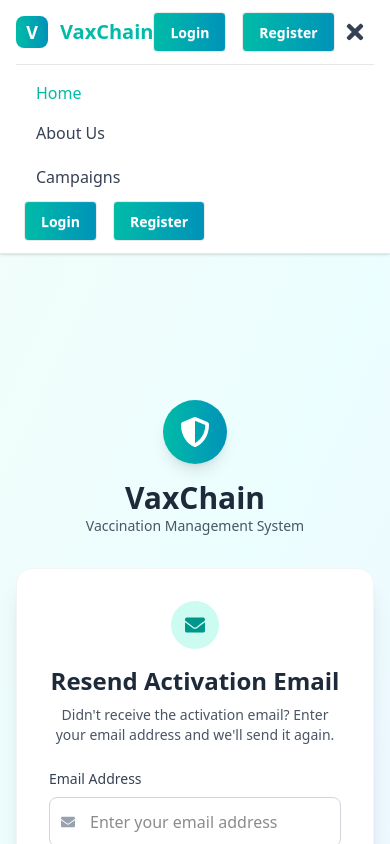
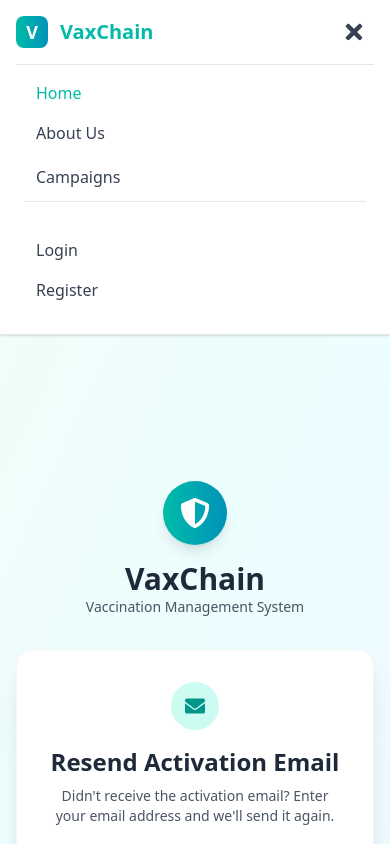
Before and after one commit to Sabbir-Aahmed/vaxchain-client, a React (Vite) app: page /resend-activation in a window 390 px wide. Both pictures are taken after a click on the button "Open main menu". Shown: the top 844 px of the page. Built offline with nearby package versions, Linux system fonts and the light colour scheme.

Commit message:
nav polish done

```diff
--- a/src/Components/Layouts/NavBar.jsx
+++ b/src/Components/Layouts/NavBar.jsx
@@ -1,4 +1,3 @@
-
 import { useState } from "react"
 import { FaUser, FaChevronDown, FaTh, FaSignOutAlt, FaBars, FaTimes } from "react-icons/fa"
 import { MdDashboardCustomize } from "react-icons/md"
@@ -56,9 +55,10 @@ const Navbar = () => {
             </div>
           </div>
 
-          {/* Desktop Profile Dropdown */}
+          {/* Desktop Profile & Auth Section */}
+          <div className="hidden md:flex items-center">
             {user ? (
-          <div className="hidden md:block relative">
+              <div className="relative">
                 <button
                   onClick={toggleProfile}
                   className="flex items-center px-3 py-2 rounded-md text-sm font-medium text-gray-700 hover:text-teal-400 hover:bg-gray-50 transition-colors duration-200"
@@ -67,7 +67,6 @@ const Navbar = () => {
                   Profile
                   <FaChevronDown className="h-4 w-4 ml-1" />
                 </button>
-
 
                 {/* Profile Dropdown Menu */}
                 {isProfileOpen && (
@@ -103,12 +102,19 @@ const Navbar = () => {
               </div>
             ) : (
               <div className="flex gap-4">
-                <Link to={'login'}> <button className="btn text-white bg-gradient-to-r from-teal-500 to-cyan-600 hover:bg-gradient-to-l from-teal-500 to-cyan-600">Login</button></Link>
-                <Link to={'register'}> <button className="btn text-white bg-gradient-to-r from-teal-500 to-cyan-600 hover:bg-gradient-to-l from-teal-500 to-cyan-600">Register</button></Link>
+                <Link to={'login'}>
+                  <button className="btn text-white bg-gradient-to-r from-teal-500 to-cyan-600 hover:bg-gradient-to-l from-teal-500 to-cyan-600">
+                    Login
+                  </button>
+                </Link>
+                <Link to={'register'}>
+                  <button className="btn text-white bg-gradient-to-r from-teal-500 to-cyan-600 hover:bg-gradient-to-l from-teal-500 to-cyan-600">
+                    Register
+                  </button>
+                </Link>
               </div>
-          )
-        }
-
+            )}
+          </div>
 
           {/* Mobile menu button - Toggler */}
           <div className="md:hidden">
@@ -143,21 +149,18 @@ const Navbar = () => {
                 </li>
                 <Link to={'/campaigns'}>
                   <li
-                  className="text-gray-700 hover:text-cyan-400 hover:bg-gray-50 block px-3 py-2 rounded-md text-base font-medium transition-colors duration-200"
+                    className="text-gray-700 hover:text-teal-400 hover:bg-gray-50 block px-3 py-2 rounded-md text-base font-medium transition-colors duration-200"
                     onClick={() => setIsMobileMenuOpen(false)}
                   >
                     Campaigns
                   </li>
                 </Link>
-
               </ul>
 
               {/* Mobile Profile Options */}
-              { user ? (
+              {user ? (
                 <div className="border-t border-gray-200 pt-4 pb-3">
-
                   <div className="mt-3 space-y-1">
-
                     <a
                       href="/profile"
                       className="flex items-center px-3 py-2 rounded-md text-base font-medium text-gray-700 hover:text-teal-500 hover:bg-gray-50 transition-colors duration-200"
@@ -186,12 +189,27 @@ const Navbar = () => {
                   </div>
                 </div>
               ) : (
-                <div className="flex gap-4">
-                  <Link to={'login'}> <button className="btn text-white bg-gradient-to-r from-teal-500 to-cyan-600 hover:bg-gradient-to-l from-teal-500 to-cyan-600">Login</button></Link>
-                  <Link to={'register'}> <button className="btn text-white bg-gradient-to-r from-teal-500 to-cyan-600 hover:bg-gradient-to-l from-teal-500 to-cyan-600">Register</button></Link>
+                <div className="border-t border-gray-200 pt-4 pb-3">
+                  <div className="mt-3 space-y-1">
+                    <Link to={'login'}>
+                      <button
+                        className="w-full text-left flex items-center px-3 py-2 rounded-md text-base font-medium text-gray-700 hover:text-teal-500 hover:bg-gray-50 transition-colors duration-200"
+                        onClick={() => setIsMobileMenuOpen(false)}
+                      >
+                        Login
+                      </button>
+                    </Link>
+                    <Link to={'register'}>
+                      <button
+                        className="w-full text-left flex items-center px-3 py-2 rounded-md text-base font-medium text-gray-700 hover:text-teal-500 hover:bg-gray-50 transition-colors duration-200"
+                        onClick={() => setIsMobileMenuOpen(false)}
+                      >
+                        Register
+                      </button>
+                    </Link>
                   </div>
-              )
-            }
+                </div>
+              )}
             </div>
           </div>
         )}
```
Lines whose indentation alone changed are shown as unchanged.
